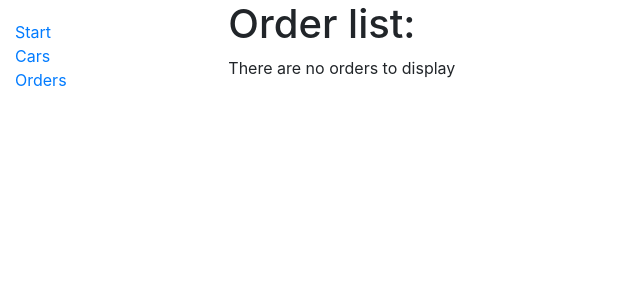
After one commit to TomonyteReda/Django-Projects, a Django app: page /autoservice/orders/ in a window 1280 px wide. The commit adds this page. Shown: the top 300 px of the page, without its empty margins (0-640 px from the left). Run offline with Django 3.2, Linux system fonts and the light colour scheme; data that the repository does not hold is empty; some libraries are stand-ins or nearby versions.

Commit message:
5 pamoka

```diff
--- a/Autoservice/mysite/autoservice/templates/base.html
+++ b/Autoservice/mysite/autoservice/templates/base.html
@@ -18,6 +18,8 @@
       {% block sidebar %}
         <ul class="sidebar-nav">
           <li><a href="{% url 'index' %}">Start</a></li>
+          <li><a href="{% url 'cars' %}">Cars</a></li>
+          <li><a href="{% url 'orders' %}">Orders</a></li>
         </ul>
      {% endblock %}
       </div>
--- /dev/null
+++ b/Autoservice/mysite/autoservice/templates/order_list.html
@@ -0,0 +1,16 @@
+{% extends "base.html" %}
+
+{% block content %}
+  <h1>Order list:</h1>
+  {% if order_list %}
+  <ul>
+    {% for order in order_list %}
+      <li>
+        <a href="{{ order.id }}">{{ order.car.car_model }}</a> {{order.order_date}} ({{order.order_amount}} EUR)
+      </li>
+    {% endfor %}
+  </ul>
+  {% else %}
+    <p>There are no orders to display</p>
+  {% endif %}
+{% endblock %}
--- a/Autoservice/mysite/autoservice/urls.py
+++ b/Autoservice/mysite/autoservice/urls.py
@@ -4,4 +4,8 @@ from . import views
 
 urlpatterns = [
     path('', views.index, name='index'),
+    path('cars/', views.cars, name='cars'),
+    path('cars/<int:car_id>', views.car, name='car'),
+    path('orders/', views.OrderListView.as_view(), name='orders'),
+    path('orders/<int:pk>', views.OrderDetailView.as_view(), name='order_details'),
 ]
--- a/Autoservice/mysite/autoservice/views.py
+++ b/Autoservice/mysite/autoservice/views.py
@@ -1,6 +1,8 @@
 from django.shortcuts import render
 from django.http import HttpResponse
-from .models import Car, Service, Order
+from .models import Car, Service, Order, OrderLine
+from django.shortcuts import render, get_object_or_404
+from django.views import generic
 
 
 def index(request):
@@ -22,3 +24,32 @@ def index(request):
 
     response = render(request, 'index.html', context=context)
     return response
+
+
+def cars(request):
+    cars = Car.objects.all()
+    context = {
+        'cars': cars
+    }
+    response = render(request, 'cars.html', context=context)
+    return response
+
+
+def car(request, car_id):
+    car = get_object_or_404(Car, pk=car_id)
+    response = render(request, 'car.html', {'car': car})
+    return response
+
+
+class OrderListView(generic.ListView):
+    model = Order
+    context_object_name = 'order_list'
+    template_name = 'order_list.html'
+
+    def get_queryset(self):
+        return Order.objects.filter(status='p')
+
+
+class OrderDetailView(generic.DetailView):
+    model = Order
+    template_name = 'order_detail.html'
```
Also changed, not shown: Autoservice/mysite/autoservice/templates/car.html (added, +13 -0 lines), Autoservice/mysite/autoservice/templates/cars.html (added, +9 -0 lines), Autoservice/mysite/autoservice/templates/order_detail.html (added, +19 -0 lines).
